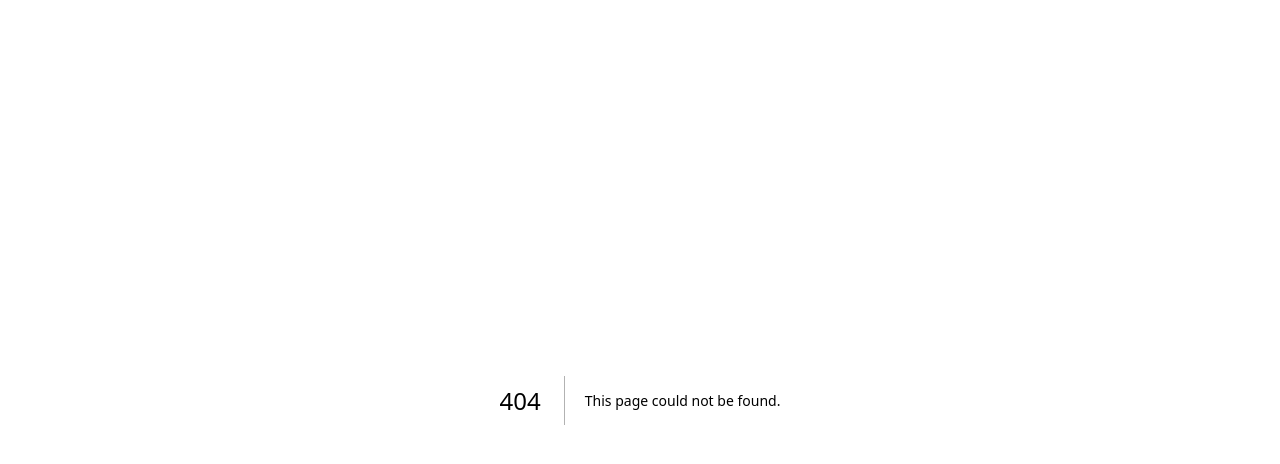
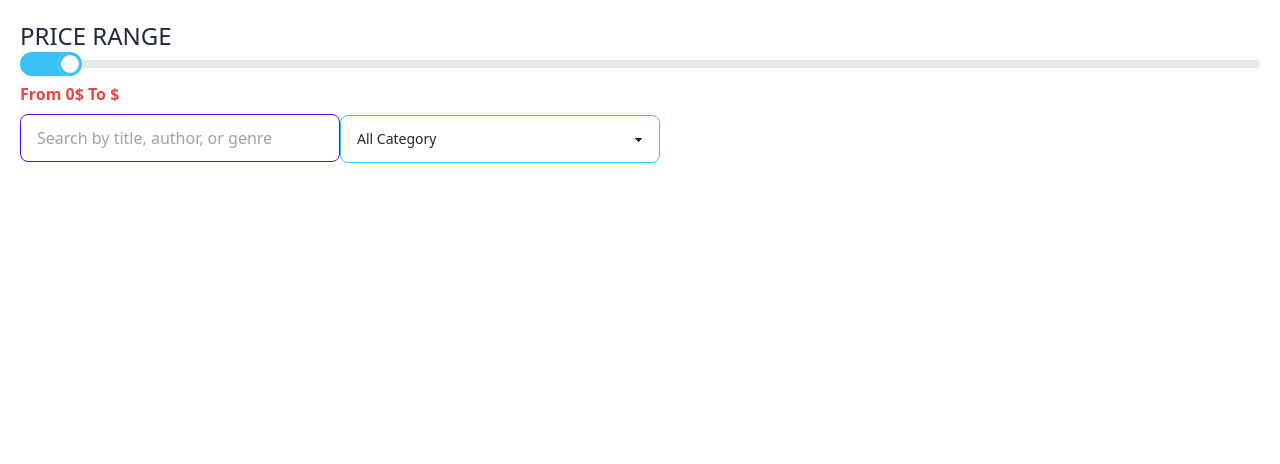
Before and after one commit to hasibul1670/product-details, a Next.js app: page /ProductFilter in a window 1280 px wide. Before the commit this address had no page. Shown: the top 464 px of the page. Built offline with nearby package versions, Linux system fonts and the light colour scheme.

Commit message:
feat : category page Implemented

```diff
--- a/package.json
+++ b/package.json
@@ -9,16 +9,20 @@
     "lint": "next lint"
   },
   "dependencies": {
+    "@reduxjs/toolkit": "^1.9.5",
     "autoprefixer": "10.4.14",
     "eslint": "8.45.0",
     "eslint-config-next": "13.4.12",
+    "fuse.js": "^6.6.2",
     "next": "13.4.12",
     "postcss": "8.4.27",
     "react": "18.2.0",
     "react-dom": "18.2.0",
+    "react-redux": "^8.1.1",
     "tailwindcss": "3.3.3"
   },
   "devDependencies": {
+    "@types/node": "20.4.4",
     "daisyui": "^3.3.1"
   }
 }
--- /dev/null
+++ b/src/pages/ProductFilter.tsx
@@ -0,0 +1,56 @@
+import Link from "next/link";
+
+const BookFilter = ({
+  priceRange,
+  setSelectedGenre,
+  setSearchText,
+  searchText,
+  selectedGenre,
+  value,
+  handleRangeChange,
+}: any) => {
+  return (
+    <div className="p-5">
+      <h1 className="text-2xl uppercase">Price Range</h1>
+      <input
+        type="range"
+        defaultValue={50}
+        max={1600}
+        min={0}
+        step={1}
+        onChange={handleRangeChange}
+        className="range range-info"
+      />
+      <h1 className="font-bold mb-2 text-red-500 ">From 0$ To {value}$</h1>
+
+      <input
+        type="text"
+        className="input input-bordered input-primary w-full max-w-xs mb-3"
+        placeholder="Search by title, author, or genre"
+        value={searchText}
+        onChange={(e) => setSearchText(e.target.value)}
+      />
+
+      <select
+        className="select select-info w-full max-w-xs mb-5"
+        value={selectedGenre}
+        onChange={(e) => setSelectedGenre(e.target.value)}
+      >
+        <option value="">All Category</option>
+        <option value="phone">Phone</option>
+        <option value="watch">Watch</option>
+        <option value="camera">Camera</option>
+        <option value="laptop">Laptop</option>
+        <option value="gaming">Gaming</option>
+        <option value="headphones">Headphones</option>
+
+      </select>
+
+
+
+
+    </div>
+  );
+};
+
+export default BookFilter;
--- a/src/pages/_app.js
+++ b/src/pages/_app.js
@@ -1,7 +1,11 @@
+import store from "@/redux/store";
 import "@/styles/globals.css";
+import { Provider } from "react-redux";
 
 export default function App({ Component, pageProps }) {
   const getLayout = Component.getLayout || ((page) => page);
 
-  return getLayout(<Component {...pageProps} />);
+  return (
+    <Provider store={store}>{getLayout(<Component {...pageProps} />)}</Provider>
+  );
 }
--- a/src/pages/categories.js
+++ /dev/null
@@ -1,16 +0,0 @@
-import MainLayout from '@/layouts/mainLayout';
-import React from 'react';
-
-const category = () => {
-  return (
-    <div className='py-20'>
-      <h1>category</h1>
-    </div>
-  );
-};
-
-export default category;
-
-category.getLayout = function getLayout(page) {
-  return <MainLayout>{page}</MainLayout>;
-};
--- /dev/null
+++ b/src/pages/categories.jsx
@@ -0,0 +1,131 @@
+import MainLayout from "@/layouts/mainLayout";
+import { useState } from "react";
+import Fuse from "fuse.js";
+import BookFilter from "./ProductFilter";
+import ProductCard from "./shared/ProductCard";
+import { useGetProductsQuery } from "@/redux/product/productApi";
+import { useAppDispatch, useAppSelector } from "@/redux/hook";
+import { setPriceRange } from "@/redux/product/productSlice";
+
+const BookPage = () => {
+  const { data, isLoading } = useGetProductsQuery(undefined, {
+    refetchOnMountOrArgChange: true,
+
+  });
+
+
+  console.log('Hellodsdsdsds',data);
+  const [searchText, setSearchText] = useState("");
+  const [selectedGenre, setSelectedGenre] = useState("");
+  const [selectedYear, setSelectedYear] = useState("");
+  const [value, setValue] = useState(50);
+  const dispatch = useAppDispatch();
+  const { priceRange,status } = useAppSelector((state) => state.product);
+
+  const booksData = data?.data?.data;
+  let filteredData = booksData;
+
+
+  const handleRangeChange = (event) => {
+    const newValue = parseInt(event.target.value);
+    setValue(newValue);
+    handleSlider([newValue]);
+  };
+
+  const handleSlider = (value) => {
+    dispatch(setPriceRange(value[0]));
+  };
+
+  filteredData = data?.data?.data.filter((item) => {
+    if (status) {
+      return item.status === true && item.price < priceRange;
+    }
+    return priceRange > 0 ? item.price < priceRange : true;
+  });
+
+  const handleGenreFilter = () => {
+    let updatedData = booksData;
+
+    if (selectedGenre !== "") {
+      updatedData = updatedData.filter((book) =>
+
+        book?.category?.toLowerCase().includes(selectedGenre.toLowerCase())
+      );
+    }
+
+
+
+    filteredData = updatedData;
+  };
+
+  handleGenreFilter();
+
+  if (filteredData) {
+    const options = {
+      keys: ["name", "category"],
+      threshold: 0.4,
+    };
+
+    const fuse = new Fuse (filteredData, options);
+    const searchResults = fuse.search(searchText);
+
+    filteredData =
+      searchResults.length > 0
+        ? searchResults.map((result) => result.item)
+        : filteredData;
+
+    if (status) {
+      filteredData = filteredData.filter(
+        (item) => item.status === true && item.price < priceRange
+      );
+    } else if (priceRange > 0) {
+      filteredData = filteredData.filter((item) => item.price < priceRange);
+    }
+  }
+
+  if (isLoading) {
+    return <p className="py-20">Loading..........</p>;
+  }
+
+
+  return (
+    <>
+      <div className="flex static   py-24  ">
+        <div className="w-1/4 z-0  py-24 bg-base-200 fixed top-0 right-0 bottom-0 ">
+          {" "}
+          <div className="">
+            <BookFilter
+              value={value}
+              handleRangeChange={handleRangeChange}
+              priceRange={priceRange}
+              searchText={searchText}
+              selectedGenre={selectedGenre}
+              selectedYear={selectedYear}
+              setSearchText={setSearchText}
+              setSelectedGenre={setSelectedGenre}
+              setSelectedYear={setSelectedYear}
+            />
+          </div>
+        </div>
+        <div className="w-3/4 flex justify-end">
+          <div className="flex justify-end mx-auto px-4">
+            <div className="flex justify-end px-4">
+              <div className="grid grid-cols-1 sm:grid-cols-2 md:grid-cols-2 lg:grid-cols-3 xl:grid-cols-3 gap-4">
+                {filteredData?.map((product) => (
+                  <ProductCard product={product} key={product._id} />
+                ))}
+              </div>
+            </div>
+          </div>
+        </div>
+      </div>
+      <div className="z-20 bg-red-500 "></div>
+    </>
+  );
+};
+
+export default BookPage;
+
+BookPage.getLayout = function getLayout(page) {
+  return <MainLayout>{page}</MainLayout>;
+};
--- a/src/pages/shared/ProductCard.js
+++ b/src/pages/shared/ProductCard.js
@@ -2,30 +2,30 @@ import Image from "next/image";
 import Link from "next/link";
 
 const ProductCard = ({ product }) => {
-  console.log("Hello", product);
-  const { name,_id, price, image_url, category, stock, currency } = product;
+
+
 
   return (
     <div className="card w-64 p-2 border-solid border-2 border-sky-500 shadow-xl hover:shadow-3xl transform hover:-translate-y-1 transition-all duration-300">
       <figure className="px-6 pt-2">
         <Image
           alt="example"
-          className="bg-red-500"
-          src={image_url}
+          src={product?.image_url}
           height={200}
           width={200}
           responsive
         />
       </figure>
       <div className="card-body items-center text-center py-3">
-        <h6 className="font-bold text-cyan-700 ">{name}</h6>
-        <p className=" text-cyan-700 ">Category:{category}</p>
-        <p className="text-bold text-cyan-400">Stock Available:{stock}</p>
+        <h6 className="font-bold text-cyan-700 ">{product?.name}</h6>
+        <p className=" text-cyan-700 ">Category:{product?.category}</p>
+        <p className=" text-cyan-700 font-bold ">Brand:{product?.brand}</p>
+        <p className="text-bold text-cyan-400">Stock Available:{product?.stock}</p>
         <h6 className="font-bold  ">
-          {price} {currency}
+          {product?.price} {product?.currency}
         </h6>
 
-        <Link href={`/products/${_id}`}>
+        <Link href={`/products/${product?._id}`}>
           <button className="btn  btn-primary  btn-sm">Show Detail</button>
         </Link>
       </div>
--- /dev/null
+++ b/src/redux/api/apiSlice.ts
@@ -0,0 +1,10 @@
+import { createApi, fetchBaseQuery } from "@reduxjs/toolkit/query/react";
+
+export const api = createApi({
+  reducerPath: "api",
+  baseQuery: fetchBaseQuery({
+    baseUrl: "https://cow-hut-as-3.vercel.app/api/v1/cows",
+  }),
+
+  endpoints: () => ({}),
+});
--- /dev/null
+++ b/src/redux/hook.ts
@@ -0,0 +1,6 @@
+import { useDispatch, useSelector } from 'react-redux';
+import type { TypedUseSelectorHook } from 'react-redux';
+import type { RootState, AppDispatch } from './store';
+
+export const useAppDispatch: () => AppDispatch = useDispatch;
+export const useAppSelector: TypedUseSelectorHook<RootState> = useSelector;
--- /dev/null
+++ b/src/redux/product/productApi.ts
@@ -0,0 +1,24 @@
+import { api } from "../api/apiSlice";
+
+
+const productApi = api.injectEndpoints({
+  endpoints: (builder) => ({
+    getProducts: builder.query({
+      query: () => "/",
+    }),
+
+    singleProduct: builder.query({
+      query: (id) => `/${id}`,
+    }),
+
+
+
+
+  }),
+});
+
+export const {
+  useGetProductsQuery,
+
+  useSingleProductQuery,
+} = productApi;
--- /dev/null
+++ b/src/redux/product/productSlice.ts
@@ -0,0 +1,31 @@
+import type { PayloadAction } from "@reduxjs/toolkit";
+import { createSlice } from "@reduxjs/toolkit";
+
+interface Iproduct {
+  status: boolean;
+  priceRange: number;
+  statusCode: number | null | string;
+}
+
+const initialState: Iproduct = {
+  status: false,
+  priceRange: 1500,
+  statusCode: null,
+};
+
+const productSlice = createSlice({
+  name: "product",
+  initialState,
+  reducers: {
+    toggleState: (state) => {
+      state.status = !state.status;
+    },
+    setPriceRange: (state, action: PayloadAction<number>) => {
+      state.priceRange = action.payload;
+    },
+  },
+});
+
+export const { toggleState, setPriceRange } = productSlice.actions;
+
+export default productSlice.reducer;
--- /dev/null
+++ b/src/redux/store.ts
@@ -0,0 +1,18 @@
+import { configureStore } from "@reduxjs/toolkit";
+import { api } from "./api/apiSlice";
+
+import productSlice from "./product/productSlice";
+
+const store = configureStore({
+  reducer: {
+    product: productSlice,
+    [api.reducerPath]: api.reducer,
+  },
+  middleware: (getDefaultMiddleware) =>
+    getDefaultMiddleware().concat(api.middleware),
+});
+
+export type RootState = ReturnType<typeof store.getState>;
+export type AppDispatch = typeof store.dispatch;
+
+export default store;
```
Also changed, not shown: tsconfig.json (added, +29 -0 lines), 1 other file (tests, documents, lock files or other folders).
